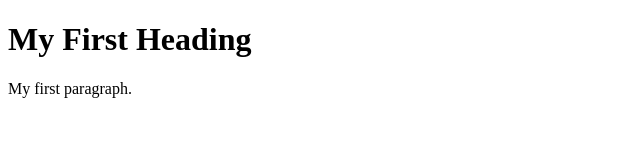
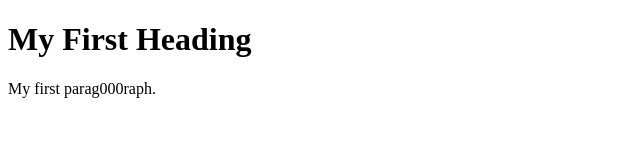
Before and after one commit to XxAdi101xX/EatingGoals, a plain HTML site: page index.html in a window 1280 px wide. Shown: the full height of the page, 0-640 px from the left. Drawn offline with Linux system fonts and the light colour scheme.

Commit message:
added 3 0s

```diff
--- a/index.html
+++ b/index.html
@@ -6,7 +6,7 @@
 <body>
 
 <h1>My First Heading</h1>
-<p>My first paragraph.</p>
+<p>My first parag000raph.</p>
 
 </body>
 </html>
```
